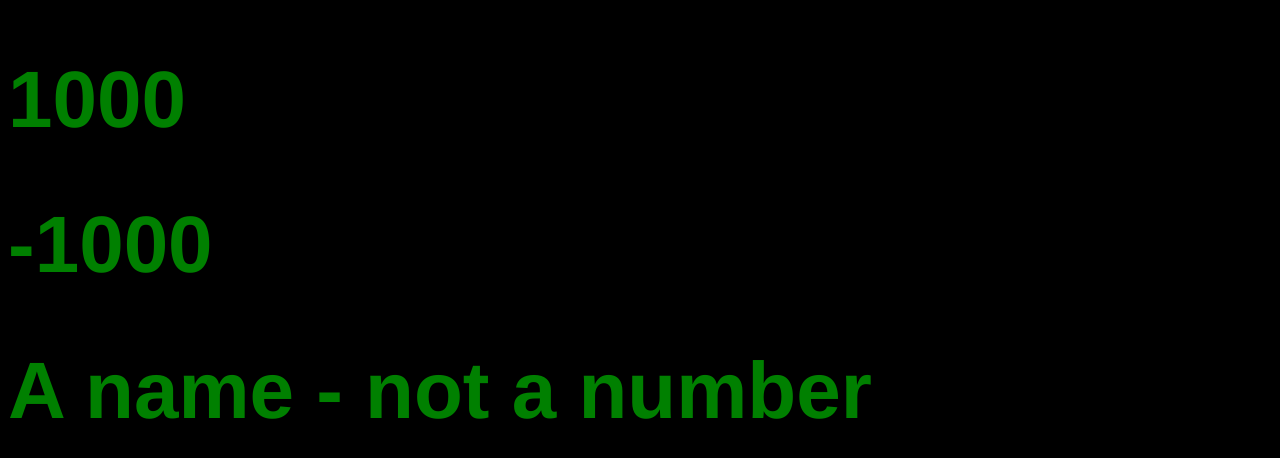
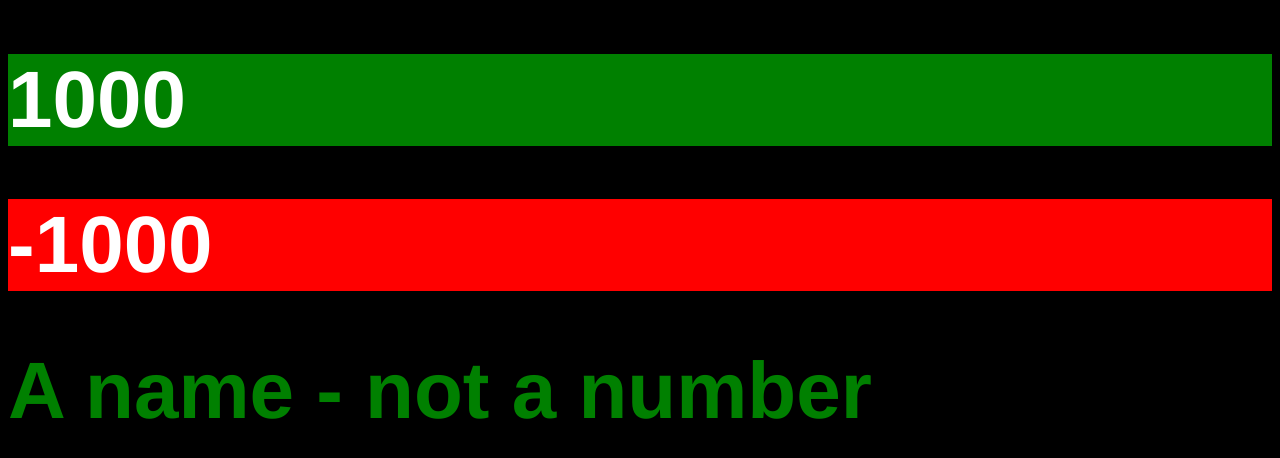
Before and after one commit to johanjaners/jsDom-trainingGround, a plain HTML site: page eventsInTheDom.html in a window 1280 px wide. Drawn offline with Linux system fonts and the light colour scheme.

Commit message:
eventsInTheDom: inline, arrow function, DOMContentLoaded,addResultStyling

```diff
--- a/eventsInTheDom.html
+++ b/eventsInTheDom.html
@@ -62,6 +62,7 @@
         // }
         document.addEventListener("DOMContentLoaded", () => {
             console.log("Document is loaded, y'all");
+            addResultStyling();
         });
     </script>
 </body>
```
